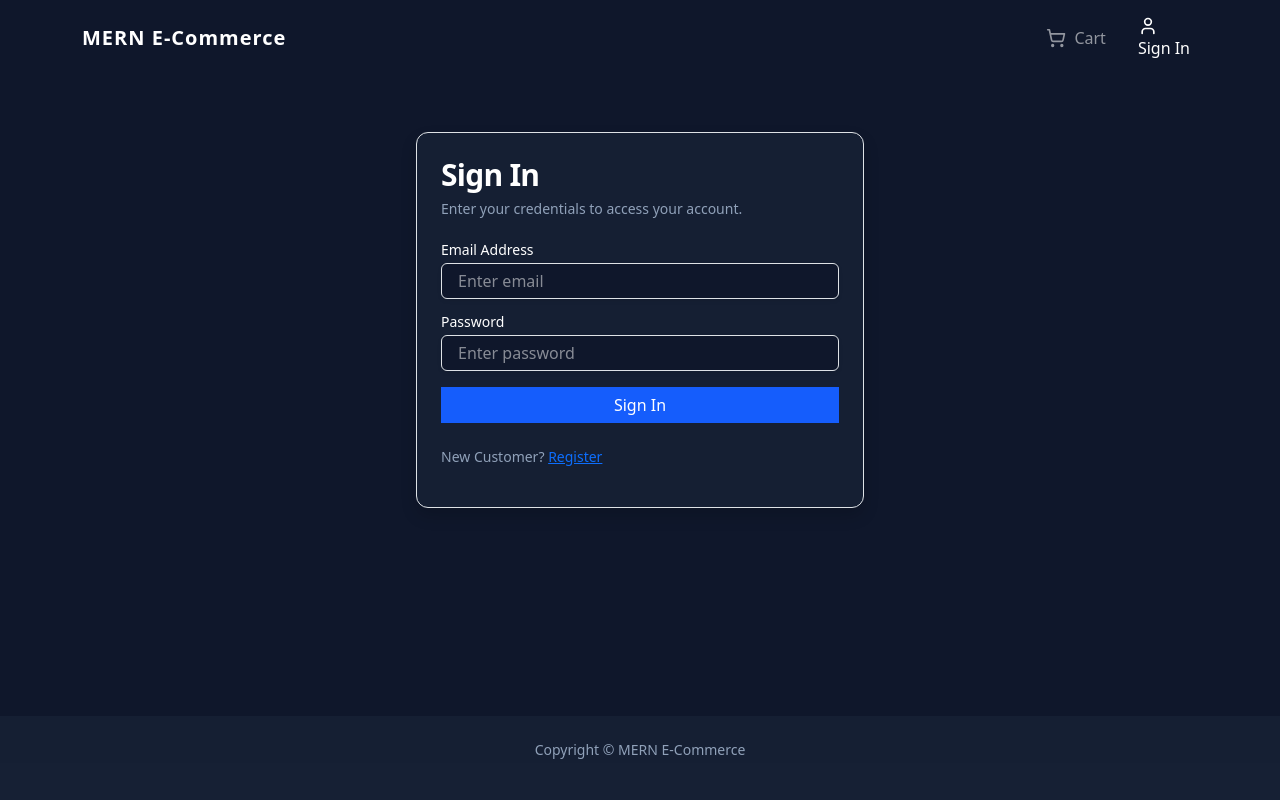
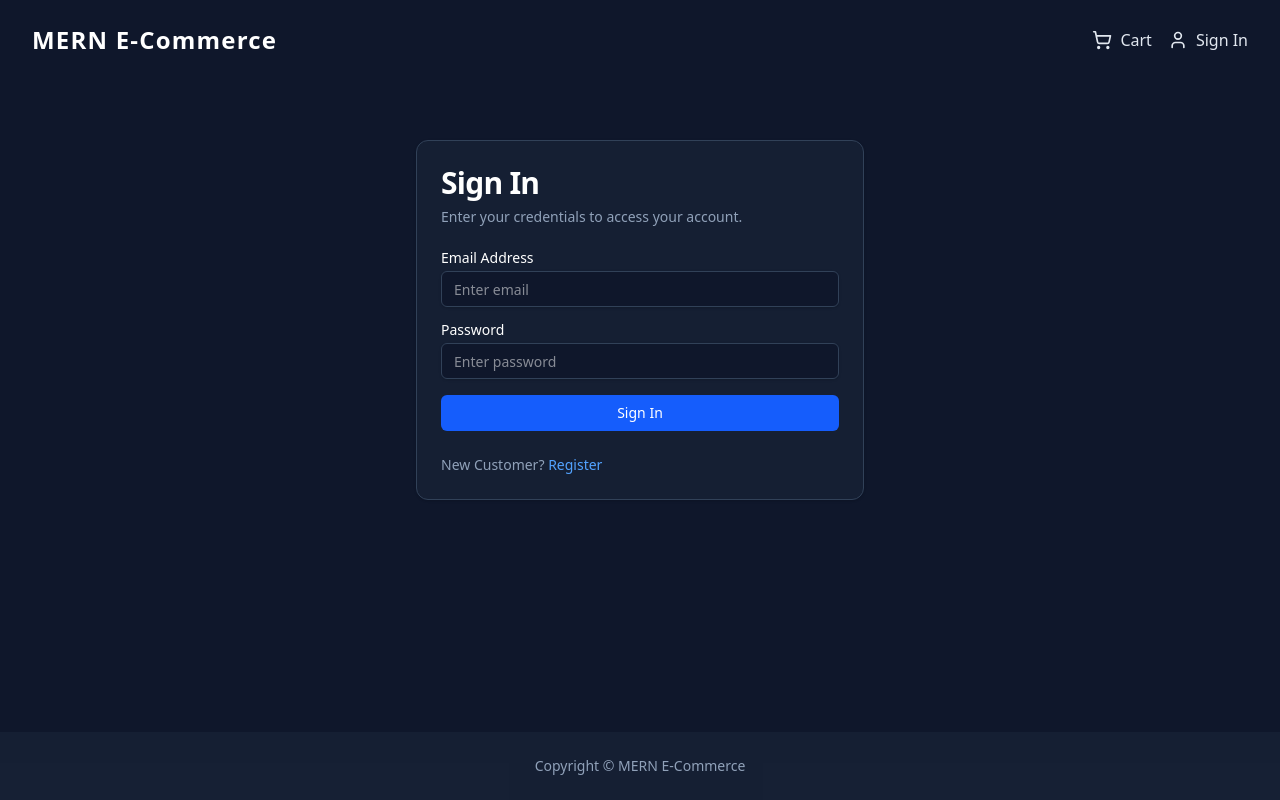
Before and after one commit to Talin12/MERN-ECOM, a React (Vite) app in the folder client/: page /login in a window 1280 px wide. Built offline with nearby package versions, Linux system fonts and the light colour scheme.

Commit message:
UI completed

```diff
--- a/client/src/components/CheckoutSteps.jsx
+++ b/client/src/components/CheckoutSteps.jsx
@@ -18,7 +18,7 @@ const CheckoutSteps = ({ step1, step2, step3, step4 }) => {
           <Link
             to={step.active ? step.link : '#'}
             className={cn(
-              'text-sm font-medium transition-colors',
+              'text-sm font-medium transition-colors no-underline',
               step.active ? 'text-blue-400 hover:text-blue-300' : 'text-slate-500 pointer-events-none'
             )}
           >
--- a/client/src/components/Header.jsx
+++ b/client/src/components/Header.jsx
@@ -1,11 +1,11 @@
 import React, { useState, useEffect } from 'react';
-import { Navbar, Nav, Container, NavDropdown, Badge } from 'react-bootstrap';
-import { LinkContainer } from 'react-router-bootstrap';
+import { Link } from 'react-router-dom';
 import { useSelector, useDispatch } from 'react-redux';
 import { useNavigate } from 'react-router-dom';
 import { logout } from '../redux/authSlice';
 import { ShoppingCart, User } from 'lucide-react';
 import { motion, AnimatePresence } from 'framer-motion';
+import { Button } from '@/components/ui/button';
 
 const Header = () => {
   const { cartItems } = useSelector((state) => state.cart);
@@ -34,57 +34,45 @@ const Header = () => {
         isScrolled ? 'bg-slate-900/80 backdrop-blur-lg shadow-lg' : 'bg-transparent'
       }`}
     >
-      <Container>
-        <Navbar expand="lg" variant="dark" className="transition-all duration-300 bg-transparent">
-          <LinkContainer to="/">
-            <Navbar.Brand className="text-2xl font-bold tracking-wider text-white">MERN E-Commerce</Navbar.Brand>
-          </LinkContainer>
-          <Navbar.Toggle aria-controls="basic-navbar-nav" />
-          <Navbar.Collapse id="basic-navbar-nav">
-            <Nav className="ms-auto items-center space-x-4">
-              <LinkContainer to="/cart">
-                <Nav.Link className="flex items-center space-x-2 text-slate-200 hover:text-white">
-                  <div className="flex items-center">
+      <div className="container mx-auto px-4 sm:px-6 lg:px-8">
+        <div className="flex items-center justify-between h-20">
+          <Link to="/" className="text-2xl font-bold tracking-wider text-white no-underline">
+            MERN E-Commerce
+          </Link>
+          <nav className="flex items-center space-x-4">
+            <Link to="/cart" className="flex items-center space-x-2 text-slate-200 hover:text-white no-underline">
                 <ShoppingCart size={20} />
-                    <span className="ms-2">Cart</span>
-                  </div>
+                <span>Cart</span>
               <AnimatePresence>
                 {cartItems.length > 0 && (
-                      <motion.div
+                  <motion.span
                     initial={{ scale: 0 }}
                     animate={{ scale: 1 }}
                     exit={{ scale: 0 }}
-                        className="ms-1"
+                    className="ml-1 inline-block bg-blue-600 text-white text-xs font-bold px-2 py-0.5 rounded-full"
                   >
-                        <Badge pill bg="primary">
                     {cartItems.reduce((a, c) => a + c.qty, 0)}
-                        </Badge>
-                      </motion.div>
+                  </motion.span>
                 )}
               </AnimatePresence>
-                </Nav.Link>
-              </LinkContainer>
+            </Link>
             {userInfo ? (
-                <NavDropdown title={userInfo.name} id="username">
-                  <LinkContainer to="/profile">
-                    <NavDropdown.Item>Profile</NavDropdown.Item>
-                  </LinkContainer>
-                  <NavDropdown.Item onClick={logoutHandler}>
-                    Logout
-                  </NavDropdown.Item>
-                </NavDropdown>
+              <div className="relative group">
+                 <Button variant="ghost" className="text-slate-200 hover:text-white hover:bg-slate-700">{userInfo.name}</Button>
+                 <div className="absolute right-0 mt-2 w-48 bg-slate-800 border border-slate-700 rounded-md shadow-lg opacity-0 group-hover:opacity-100 transition-opacity duration-200 z-10">
+                   <Link to="/profile" className="block px-4 py-2 text-sm text-slate-200 hover:bg-slate-700 no-underline">Profile</Link>
+                   <a onClick={logoutHandler} className="block w-full text-left px-4 py-2 text-sm text-slate-200 hover:bg-slate-700 cursor-pointer">Logout</a>
+                 </div>
+              </div>
             ) : (
-                <LinkContainer to="/login">
-                  <Nav.Link className="flex items-center space-x-2 text-slate-200 hover:text-white">
+              <Link to="/login" className="flex items-center space-x-2 text-slate-200 hover:text-white no-underline">
                 <User size={20} />
                 <span>Sign In</span>
-                  </Nav.Link>
-                </LinkContainer>
+              </Link>
             )}
-            </Nav>
-          </Navbar.Collapse>
-        </Navbar>
-      </Container>
+          </nav>
+        </div>
+      </div>
     </motion.header>
   );
 };
--- a/client/src/components/Message.jsx
+++ b/client/src/components/Message.jsx
@@ -1,11 +1,11 @@
-import { AlertCircle, Terminal } from "lucide-react"
+import { AlertCircle } from "lucide-react"
 import { Alert, AlertDescription, AlertTitle } from "@/components/ui/alert"
 
 const Message = ({ variant = 'info', children }) => {
   const isDanger = variant === 'danger';
 
   return (
-    <Alert variant={isDanger ? 'destructive' : 'default'} className="my-4">
+    <Alert variant={isDanger ? 'destructive' : 'default'} className="my-4 bg-slate-800/50 border-slate-700 text-white">
       <AlertCircle className="h-4 w-4" />
       <AlertTitle>{isDanger ? 'Error' : 'Information'}</AlertTitle>
       <AlertDescription>
--- a/client/src/main.jsx
+++ b/client/src/main.jsx
@@ -4,8 +4,6 @@ import { createBrowserRouter, RouterProvider } from 'react-router-dom';
 import { Provider } from 'react-redux';
 import { PayPalScriptProvider } from '@paypal/react-paypal-js';
 import store from './redux/store';
-
-import 'bootstrap/dist/css/bootstrap.min.css';
 
 import App from './App.jsx';
 import HomePage from './pages/HomePage.jsx';
--- a/client/src/pages/CartPage.jsx
+++ b/client/src/pages/CartPage.jsx
@@ -6,7 +6,7 @@ import { updateCartQuantity, removeFromCart } from '../redux/cartSlice.js';
 import { Button } from '@/components/ui/button';
 import { Card, CardContent } from '@/components/ui/card';
 import { Input } from '@/components/ui/input';
-import { Trash2, ShoppingCart } from 'lucide-react';
+import { Trash2 } from 'lucide-react';
 
 const CartPage = () => {
   const navigate = useNavigate();
@@ -43,7 +43,7 @@ const CartPage = () => {
                 <Card key={item._id} className="flex items-center p-4 bg-slate-800/50 border-slate-700 text-white">
                   <img src={item.image} alt={item.name} className="w-24 h-24 object-cover rounded-md" />
                   <div className="ml-4 flex-grow">
-                    <Link to={`/product/${item._id}`} className="font-semibold text-slate-200 hover:underline">{item.name}</Link>
+                    <Link to={`/product/${item._id}`} className="font-semibold text-slate-200 hover:underline no-underline">{item.name}</Link>
                     <div className="text-lg font-bold text-white mt-1">${item.price}</div>
                   </div>
                   <div className="flex items-center space-x-4">
--- a/client/src/pages/HomePage.jsx
+++ b/client/src/pages/HomePage.jsx
@@ -37,7 +37,7 @@ const AnimatedText = ({ text, el: Wrapper = 'p', className }) => {
 };
 
 // Hero Section Component
-const HeroSection = () => {
+const HeroSection = ({ onExploreClick }) => {
   const { scrollYProgress } = useScroll();
   const y = useTransform(scrollYProgress, [0, 1], ['0%', '50%']);
 
@@ -63,7 +63,11 @@ const HeroSection = () => {
           animate={{ opacity: 1, y: 0 }}
           transition={{ duration: 0.8, delay: 1.8, ease: 'easeInOut' }}
         >
-          <Button size="lg" className="bg-blue-600 hover:bg-blue-700 text-white font-bold py-3 px-6 rounded-lg text-lg group">
+          <Button
+            size="lg"
+            className="bg-blue-600 hover:bg-blue-700 text-white font-bold py-3 px-6 rounded-lg text-lg group"
+            onClick={onExploreClick}
+          >
             Explore Collection <ArrowRight size={20} className="ml-2 group-hover:translate-x-1 transition-transform"/>
           </Button>
         </motion.div>
@@ -76,17 +80,26 @@ const HeroSection = () => {
 const HomePage = () => {
   const dispatch = useDispatch();
   const { products, status, error } = useSelector((state) => state.products);
-  const ref = useRef(null);
-  const isInView = useInView(ref, { once: true, amount: 0.1 });
+  const productsRef = useRef(null); // Create a ref for the products section
+  const isInView = useInView(productsRef, { once: true, amount: 0.1 });
 
   useEffect(() => { if (status === 'idle') { dispatch(fetchProducts()); } }, [status, dispatch]);
   const containerVariants = { hidden: {}, visible: { transition: { staggerChildren: 0.1 } } };
 
+  // Function to handle the scroll
+  const scrollToProducts = () => {
+    productsRef.current?.scrollIntoView({ behavior: 'smooth' });
+  };
+
   return (
     <div className="bg-slate-900 text-white">
-      <HeroSection />
-      <div className="container mx-auto px-4 sm:px-6 lg:px-8 py-20">
-        <motion.div ref={ref} initial={{ opacity: 0, y: 50 }} animate={isInView ? { opacity: 1, y: 0 } : {}} transition={{ duration: 0.8 }}>
+      <HeroSection onExploreClick={scrollToProducts} />
+      <div ref={productsRef} className="max-w-7xl mx-auto px-4 sm:px-6 lg:px-8 py-20">
+        <motion.div
+          initial={{ opacity: 0, y: 50 }}
+          animate={isInView ? { opacity: 1, y: 0 } : {}}
+          transition={{ duration: 0.8 }}
+        >
           <h2 className="text-4xl font-bold text-center mb-4">
             Our Products
           </h2>
--- a/client/src/pages/LoginPage.jsx
+++ b/client/src/pages/LoginPage.jsx
@@ -34,7 +34,7 @@ const LoginPage = () => {
   };
 
   return (
-    <div className="container mx-auto flex items-center justify-center min-h-[80vh] px-4">
+    <div className="container mx-auto flex items-center justify-center min-h-[80vh] px-4 py-12">
       <Card className="w-full max-w-md bg-slate-800/50 border-slate-700 text-white">
         <CardHeader>
           <CardTitle className="text-3xl font-bold">Sign In</CardTitle>
@@ -73,7 +73,7 @@ const LoginPage = () => {
         <CardFooter className="text-center text-sm">
           <p className="text-slate-400">
             New Customer?{' '}
-            <Link to={redirect ? `/register?redirect=${redirect}` : '/register'} className="font-medium text-blue-400 hover:text-blue-300">
+            <Link to={redirect ? `/register?redirect=${redirect}` : '/register'} className="font-medium text-blue-400 hover:text-blue-300 no-underline">
               Register
             </Link>
           </p>
```
Also changed, not shown: client/src/pages/ProductPage.jsx (+5 -5 lines). Lines whose indentation alone changed are shown as unchanged.
